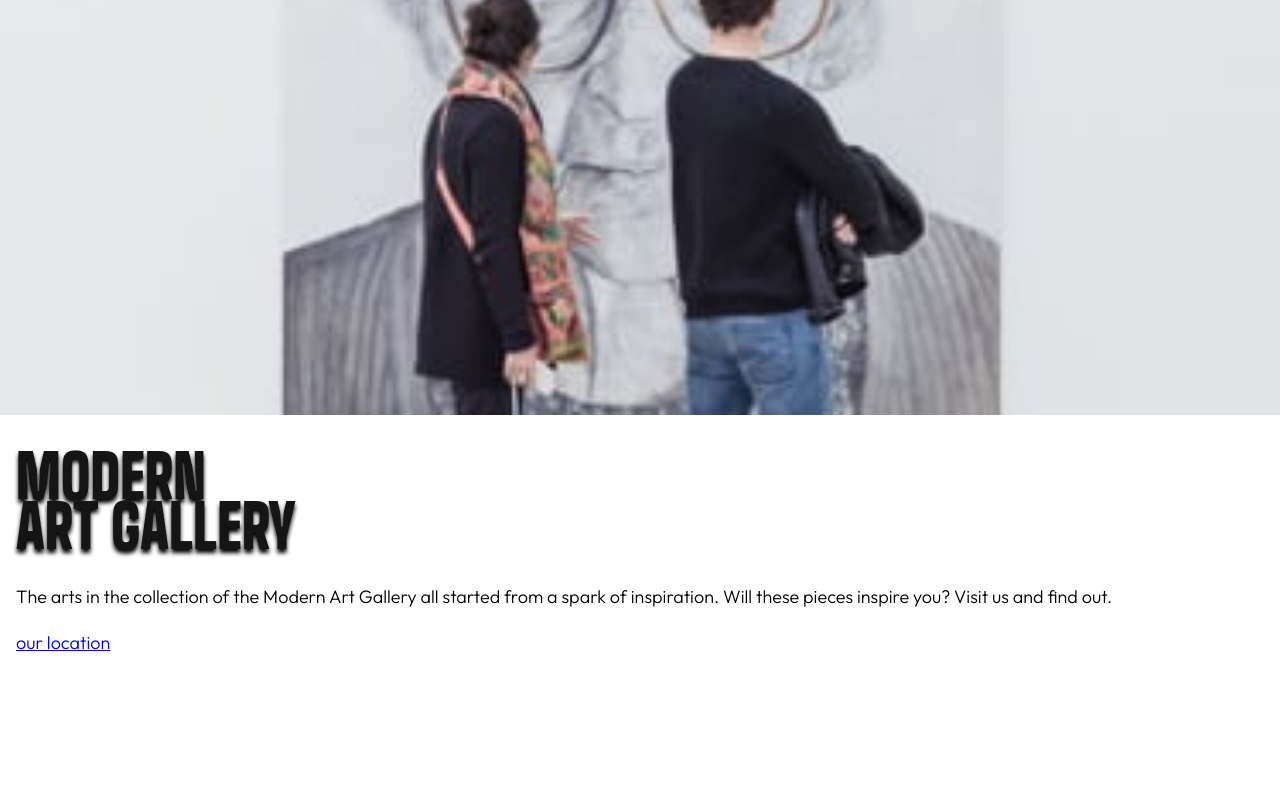
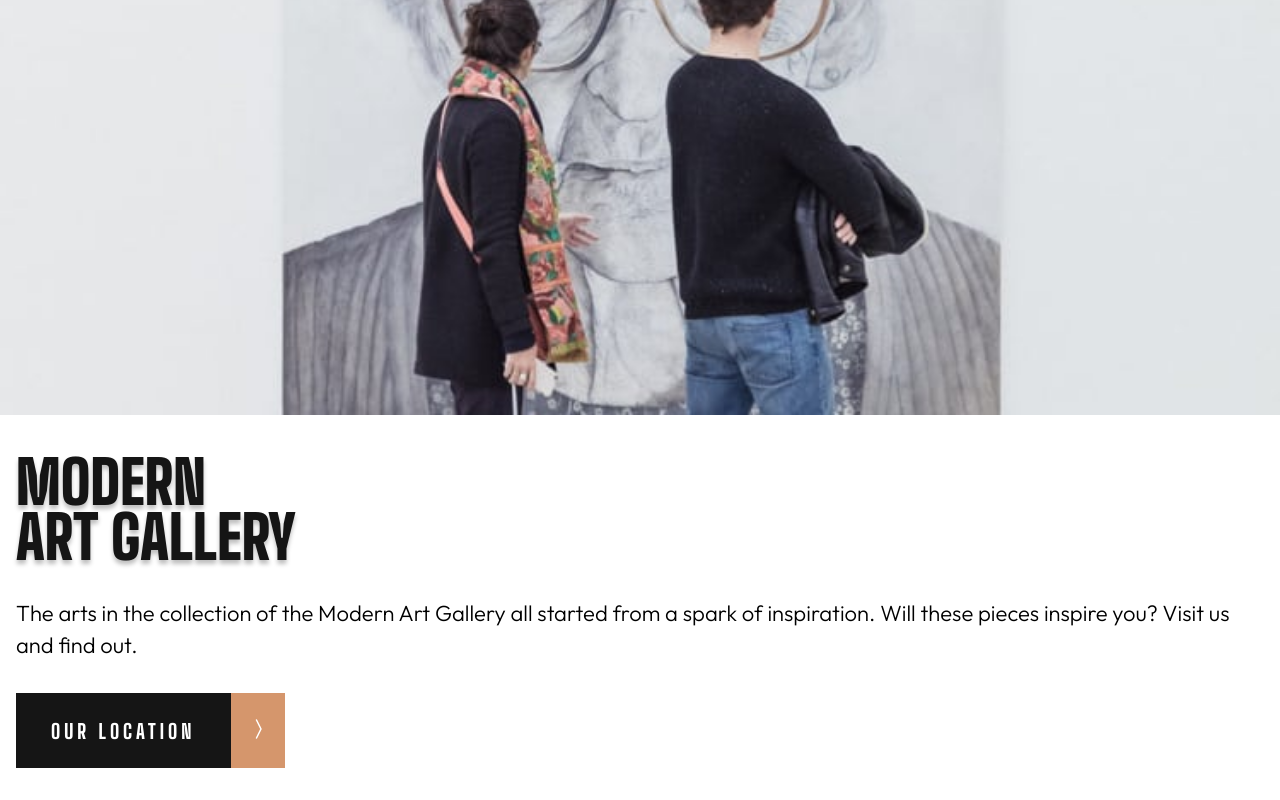
Before and after one commit to luisgiraldov/gallery-art, a React (Create React App) app: page / in a window 1280 px wide. Shown: the part 404-1204 px from the top of the page. Before the commit the page ends 1061 px from the top, so only its background shows below. Built offline with nearby package versions, Linux system fonts and the light colour scheme.

Commit message:
Added Header and Button Components

```diff
--- a/package.json
+++ b/package.json
@@ -12,6 +12,7 @@
     "@types/react-dom": "^18.0.5",
     "react": "^18.2.0",
     "react-dom": "^18.2.0",
+    "react-icons": "^4.4.0",
     "react-router-dom": "^6.3.0",
     "react-scripts": "5.0.1",
     "typescript": "^4.7.4",
--- a/public/index.html
+++ b/public/index.html
@@ -27,7 +27,7 @@
     <!-- Big Shoulder Display and Outfit google fonts -->
     <link rel="preconnect" href="https://fonts.googleapis.com">
     <link rel="preconnect" href="https://fonts.gstatic.com" crossorigin>
-    <link href="https://fonts.googleapis.com/css2?family=Big+Shoulders+Display:wght@400;700;900&family=Outfit:wght@300&display=swap" rel="stylesheet"><title>Frontend Mentor | Art gallery website</title>
+    <link href="https://fonts.googleapis.com/css2?family=Big+Shoulders+Display:wght@300;400;700;800;900&family=Outfit:wght@300&display=swap" rel="stylesheet"><title>Frontend Mentor | Art gallery website</title>
   </head>
   <body>
     <noscript>You need to enable JavaScript to run this app.</noscript>
--- a/src/App.css
+++ b/src/App.css
@@ -1,27 +1,60 @@
 @import-normalize; /* bring in normalize.css styles */
 
-* {
-  box-sizing: border-box;
+/* =================================
+    Variables
+==================================== */
+:root {
+    --color-primary: #151515;
+	--color-secondary: #D5966C;
+	--color-terciary: #444444;
+	--color-light-blue: #1E90FF;
+	--color-extra: #27ae60;
+	--color-white: #ffffff;
+	--color-black: #000;
+	--color-grey-0: #f8f8f8;
+	--color-grey-1: #dbe1e8;
+	--color-grey-2: #b2becd;
+	--color-grey-3: #6c7983;
+	--color-grey-4: #454e56;
+	--color-grey-5: #2a2e35;
+	--color-grey-6: #12181b;
+
+	--box-shadow-1: 0 3px 15px rgba(0, 0, 0, 0.3);
+	--box-shadow-2: 1px 1px 20px rgba(0, 0, 0, .1);
+	--box-shadow-3: 1px 1px 20px rgba(0, 0, 0, .3);
+	--box-shadow-4:  0px 4px 20px rgba(0, 0, 0, .8);
+	--text-shadow-1: 0px 4px 4px rgba(0, 0, 0, .25);
+
+	--default-font-size: 1.6rem;
+	--big-shoulders-display-font: 'Big Shoulders Display', cursive;
+	--outfit-font: "Outfit", sans-serif;
 }
 
-.hero-image {
-  width: 100%;
+*,
+*::before,
+*::after {
+	margin: 0;
+	padding: 0;
+	box-sizing: border-box;
+	list-style: none;
 }
 
-.main-title {
-  font-family: 'Big Shoulders Display', cursive;
-  font-size: 60px;
-  line-height: 50px;
-  font-weight: 900;
-  text-transform: uppercase;
-  margin: 32px 0;
-  color: #151515;
-  text-shadow: 0px 4px 4px #000000;
+html {
+	/* Getting 10px (if browser default is 16px) as root font size for easy rem measurement */
+	font-size: 62.5%;
 }
 
-.main-content {
-  padding: 0 16px;
-  font-family: 'Outfit', sans-serif;
-  font-size: 18px;
-  line-height: 28px;
+body {
+	font-family: var(--outfit-font);
+	font-size: 1.8rem;
+	font-weight: 300;
+	line-height: 2.8rem;
 }
+
+@media only screen and (min-device-width: 768px) and (-webkit-min-device-pixel-ratio: 1) {
+	/* Tablets and up */
+	body {
+		font-size: 2.2rem;
+		line-height: 3.2rem;
+	}
+}
--- a/src/App.tsx
+++ b/src/App.tsx
@@ -1,25 +1,13 @@
 import React from 'react';
-import hero from './assets/mobile/image-hero.jpg';
 import './App.css';
-import { Link } from 'react-router-dom';
+import Header from './components/header/Header';
 
 function App() {
   return (
     <div className="App">
-      <header className="header">
-        <img src={hero} className="hero-image" alt="people looking at painting" />
-      </header>
       <main className="main-content">
-        <h1 className="main-title">Modern <br />Art Gallery</h1>
-        <p>The arts in the collection of the Modern Art Gallery all started
-            from a spark of inspiration. Will these pieces inspire you? Visit
-            us and find out.
-        </p>
-        <div className="btn-container">
-          <Link to="#" className="btn">our location</Link>
-        </div>
+        <Header />
       </main>
-
     </div>
   );
 }
--- /dev/null
+++ b/src/components/header/Header.module.css
@@ -0,0 +1,21 @@
+.hero-image {
+	width: 100%;
+}
+
+.header__content {
+	padding: 3.2rem 1.6rem;
+}
+
+.header__content--title {
+	font-family: var(--big-shoulders-display-font);
+	font-size: 6rem;
+	line-height: 5.5rem;
+	font-weight: 900;
+	text-transform: uppercase;
+	color: var(--color-primary);
+	text-shadow: var(--text-shadow-1);
+}
+
+.header__content--text {
+	margin: 3.2rem 0;
+}
--- /dev/null
+++ b/src/components/header/Header.tsx
@@ -0,0 +1,32 @@
+import { ReactElement } from "react";
+import Styles from "./Header.module.css";
+import hero from "../../assets/mobile/image-hero.jpg";
+import hero2x from "../../assets/mobile/image-hero@2x.jpg";
+import Button from "../smallComponents/button/Button";
+
+const Header = (): ReactElement => {
+	return (
+		<header className={Styles.header}>
+			<img
+				srcSet={`${hero} 375w, ${hero2x} 750w`}
+				sizes="100vw"
+				className={Styles["hero-image"]}
+				alt="people looking at painting"
+				src={hero2x}
+			/>
+			<div className={Styles["header__content"]}>
+				<h1 className={Styles["header__content--title"]}>
+					<div>Modern</div> Art Gallery
+				</h1>
+				<p className={Styles["header__content--text"]}>
+					The arts in the collection of the Modern Art Gallery all
+					started from a spark of inspiration. Will these pieces
+					inspire you? Visit us and find out.
+				</p>
+				<Button text="Our Location" address="#" goBack={false} />
+			</div>
+		</header>
+	);
+};
+
+export default Header;
--- /dev/null
+++ b/src/components/smallComponents/button/Button.module.css
@@ -0,0 +1,53 @@
+.button-container {
+    display: flex;
+    color: var(--color-white);
+    font-family: var(--big-shoulders-display-font);
+    font-weight: 800;
+    line-height: 2.4rem;
+    letter-spacing: .4rem;
+}
+
+.button,
+.button:link,
+.button:visited {
+    display: flex;
+    align-items: center;
+    color: inherit;
+    font-size: 2rem;
+    text-transform: uppercase;
+    text-decoration: none;
+    background-color: var(--color-primary);
+    transition: all .4s;
+}
+
+.icon-container {
+    font-size: 2.4rem;
+    height: 100%;
+    padding: 2.4rem 1.5rem;
+    background-color: var(--color-secondary);
+    transition: all .4s;
+}
+
+.button:hover {
+    background-color: var(--color-secondary);
+}
+
+.button:hover > .icon-container {
+    background-color: var(--color-primary);
+}
+
+.button-1 {
+    padding-left: 3.5rem;
+}
+
+.button-2 {
+    padding-right: 3.5rem;
+}
+
+.icon-button-1 {
+    margin-left: 3.5rem;
+}
+
+.icon-button-2 {
+    margin-right: 3.5rem;
+}
--- /dev/null
+++ b/src/components/smallComponents/button/Button.tsx
@@ -0,0 +1,37 @@
+import { FC, ReactElement } from "react";
+import Styles from "./Button.module.css";
+import { Link } from "react-router-dom";
+import { BsChevronCompactRight, BsChevronCompactLeft } from "react-icons/bs";
+
+//install react icons
+
+const Button: FC<{ text: string; address: string; goBack: boolean }> = ({
+	text,
+	address,
+	goBack,
+}): ReactElement => {
+	return (
+		<div className={Styles["button-container"]}>
+			{!goBack && <Link
+				to={address}
+				className={`${Styles.button} ${Styles["button-1"]}`}
+			>
+				{text}
+				<i className={`${Styles["icon-container"]} ${Styles["icon-button-1"]}`}>
+					{ goBack ? <BsChevronCompactLeft /> : <BsChevronCompactRight /> }
+				</i>
+			</Link>}
+			{goBack && <Link
+				to={address}
+				className={`${Styles.button} ${Styles["button-2"]}`}
+			>
+				<i className={`${Styles["icon-container"]} ${Styles["icon-button-2"]}`}>
+					{ goBack ? <BsChevronCompactLeft /> : <BsChevronCompactRight /> }
+				</i>
+				{text}
+			</Link>}
+		</div>
+	);
+};
+
+export default Button;
```
Also changed, not shown: 1 other file (tests, documents, lock files or other folders).
